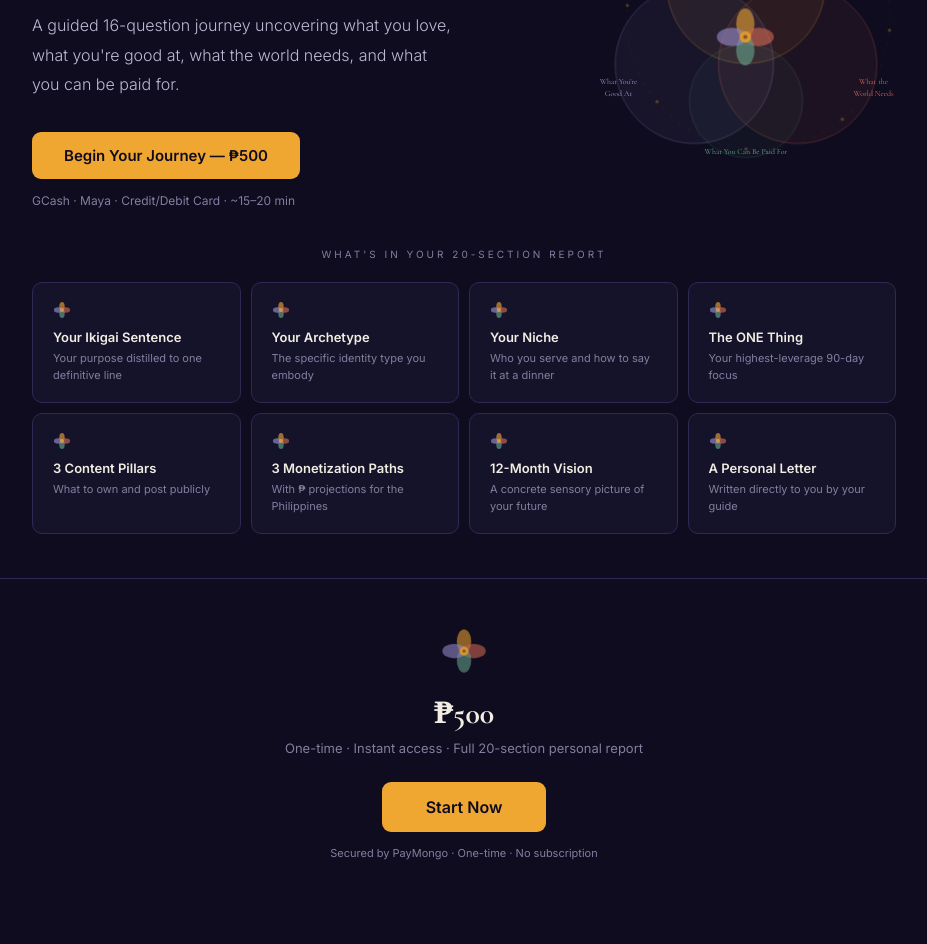
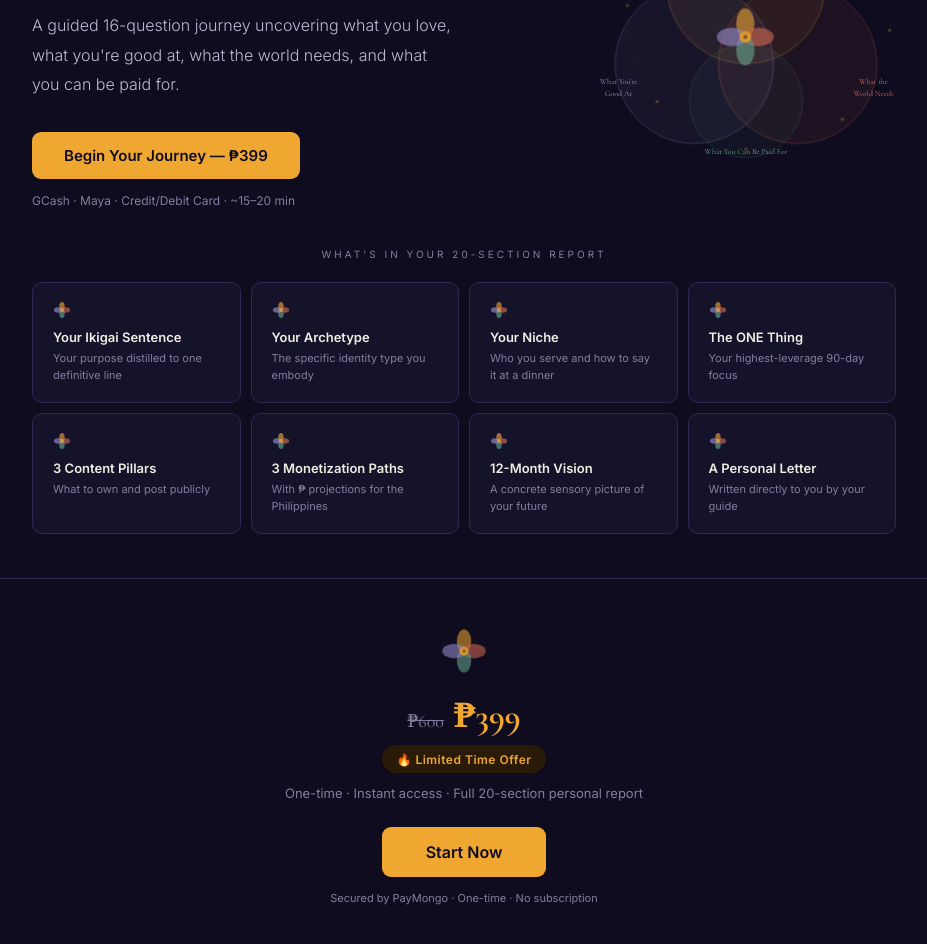
Before and after one commit to bictorinoxs/ikigai-journey, a Next.js app: page / in a window 1280 px wide. Shown: the part 260-1204 px from the top of the page, without its empty margins (176-1103 px from the left). Before the commit the page ends 1168 px from the top, so only its background shows below. Built offline with nearby package versions, Linux system fonts and the light colour scheme.

Commit message:
Limited time price ₱399, spinning petal loader, response time note

```diff
--- a/pages/index.js
+++ b/pages/index.js
@@ -44,7 +44,7 @@ ABSOLUTE RULES:
 • 1-word answer → "Tell me more — what does [word] look like specifically?"
 • "I don't know" → rephrase smaller
 
-FLOW: Ask their first name. Then warmly introduce the journey — explain there are 4 sections, 16 questions, and they'll receive a 20-section personal report at the end. Emphasize that the quality of their report depends entirely on the depth of their answers — encourage them to answer from the heart, not what sounds good. Specific, honest answers produce a powerful report. Vague answers produce a generic one. Then begin Q1.
+FLOW: Ask their first name. Then warmly introduce the journey — explain there are 4 sections, 16 questions, and they'll receive a 20-section personal report at the end. Let them know that each of your responses may take 30 seconds to 1 minute as you carefully reflect on their answers — this is intentional, not a glitch. Emphasize that the quality of their report depends entirely on the depth of their answers — encourage them to answer from the heart, not what sounds good. Specific, honest answers produce a powerful report. Vague answers produce a generic one. Then begin Q1.
 
 SECTION 1 — WHAT YOU LOVE (Q1–Q4):
 Q1: What did you do as a kid for hours without anyone paying you? Be specific.
@@ -354,11 +354,16 @@ const Msg = ({ text, isUser }) => {
   );
 };
 
-const Dots = () => {
-  const [n,setN] = useState(0);
-  useEffect(()=>{ const t=setInterval(()=>setN(x=>(x+1)%4),420); return()=>clearInterval(t); },[]);
-  return <span style={{ color:G.gold, fontSize:14, fontFamily:G.sans }}>{'Thinking'+'.'.repeat(n)}</span>;
-};
+const Dots = () => (
+  <svg viewBox="0 0 60 60" width="32" height="32" className="petal-spin-slow" aria-label="Thinking..." style={{ display:'block' }}>
+    <ellipse cx="30" cy="18" rx="9"  ry="15" fill="var(--gold)"  fillOpacity=".65"/>
+    <ellipse cx="42" cy="30" rx="15" ry="9"  fill="var(--coral)" fillOpacity=".65"/>
+    <ellipse cx="30" cy="42" rx="9"  ry="15" fill="var(--sage)"  fillOpacity=".65"/>
+    <ellipse cx="18" cy="30" rx="15" ry="9"  fill="var(--lav)"   fillOpacity=".65"/>
+    <circle  cx="30" cy="30" r="5.5" fill="var(--gold)"/>
+    <circle  cx="30" cy="30" r="2"   fill="var(--bg)" fillOpacity=".45"/>
+  </svg>
+);
 
 // ─────────────────────────────────────────────────────────────────────────────
 //  LANDING VIEW
@@ -407,7 +412,7 @@ const Landing = ({ onStart, isVerifying = false }) => (
           A guided 16-question journey uncovering what you love, what you're good at, what the world needs, and what you can be paid for.
         </p>
         <button onClick={onStart} disabled={isVerifying} style={{ background:isVerifying?G.brd:G.gold, color:isVerifying?G.muted:G.bg, border:'none', borderRadius:9, padding:'14px 32px', fontSize:15, fontWeight:600, cursor:isVerifying?'not-allowed':'pointer', fontFamily:G.sans, marginBottom:14 }}>
-          {isVerifying ? 'Verifying...' : 'Begin Your Journey — ₱500'}
+          {isVerifying ? 'Verifying...' : 'Begin Your Journey — ₱399'}
         </button>
         <p style={{ fontSize:12, color:G.muted, fontFamily:G.sans }}>GCash · Maya · Credit/Debit Card · ~15–20 min</p>
       </div>
@@ -440,7 +445,13 @@ const Landing = ({ onStart, isVerifying = false }) => (
     {/* Bottom CTA */}
     <div style={{ textAlign:'center', padding:'48px 28px', borderTop:`1px solid ${G.brd}` }}>
       <div style={{ display:'flex', justifyContent:'center', marginBottom:16 }}><PetalMark size={48} animated/></div>
-      <p style={{ fontSize:30, fontWeight:700, marginBottom:8 }}>₱500</p>
+      <div style={{ marginBottom:8 }}>
+        <span style={{ fontSize:18, color:G.muted, fontFamily:G.serif, textDecoration:'line-through', marginRight:10 }}>₱600</span>
+        <span style={{ fontSize:34, fontWeight:700, color:G.gold }}>₱399</span>
+      </div>
+      <div style={{ display:'inline-block', background:'#2a1a08', border:`1px solid ${G.gold}50`, borderRadius:20, padding:'4px 14px', marginBottom:12 }}>
+        <span style={{ fontSize:12, color:G.gold, fontFamily:G.sans, fontWeight:600, letterSpacing:'0.5px' }}>🔥 Limited Time Offer</span>
+      </div>
       <p style={{ fontSize:13, color:G.muted, marginBottom:26, fontFamily:G.sans }}>One-time · Instant access · Full 20-section personal report</p>
       <button onClick={onStart} disabled={isVerifying} style={{ background:isVerifying?G.brd:G.gold, color:isVerifying?G.muted:G.bg, border:'none', borderRadius:9, padding:'15px 44px', fontSize:16, fontWeight:600, cursor:isVerifying?'not-allowed':'pointer', fontFamily:G.sans }}>
         {isVerifying ? 'Verifying...' : 'Start Now'}
@@ -468,7 +479,10 @@ const Payment = ({ onSuccess, onBack }) => {
             <p style={{ color:G.muted, fontSize:12 }}>Your 20-section personal report</p>
           </div>
           <div style={{ background:G.surf2, borderRadius:10, padding:'13px 20px', textAlign:'center', marginBottom:20, border:`1px solid ${G.brd}` }}>
-            <div style={{ fontSize:30, fontWeight:700, color:G.gold, fontFamily:G.serif }}>₱500</div>
+            <div style={{ display:'flex', alignItems:'baseline', gap:8, justifyContent:'center' }}>
+              <span style={{ fontSize:16, color:G.muted, fontFamily:G.serif, textDecoration:'line-through' }}>₱600</span>
+              <span style={{ fontSize:30, fontWeight:700, color:G.gold, fontFamily:G.serif }}>₱399</span>
+            </div>
             <div style={{ fontSize:11, color:G.muted, marginTop:3 }}>One-time · Instant access</div>
           </div>
           <p style={{ fontSize:11, color:G.muted, marginBottom:10, textTransform:'uppercase', letterSpacing:'1.5px' }}>Payment method</p>
@@ -487,7 +501,7 @@ const Payment = ({ onSuccess, onBack }) => {
             </p>
           </div>
           <button onClick={pay} disabled={!method||loading} style={{ width:'100%', background:method?G.gold:G.brd, color:method?G.bg:G.muted, border:'none', borderRadius:10, padding:14, fontSize:15, fontWeight:600, cursor:method?'pointer':'not-allowed', fontFamily:G.sans }}>
-            {loading ? '⌛ Processing...' : 'Pay ₱500'}
+            {loading ? '⌛ Processing...' : 'Pay ₱399'}
           </button>
           <p style={{ textAlign:'center', fontSize:11, color:G.muted, marginTop:12 }}>🔒 Secured by PayMongo</p>
         </div>
@@ -564,11 +578,8 @@ const ChatView = ({ messages, input, setInput, onSend, isLoading, answerCount, e
             </div>
           ))}
           {isLoading && (
-            <div style={{ display:'flex', justifyContent:'flex-start', alignItems:'flex-end', gap:10 }}>
-              <PetalMark size={20} animated/>
-              <div style={{ background:G.surf, border:`1px solid ${G.brd}`, borderRadius:'4px 16px 16px 16px', padding:'12px 16px' }}>
-                <Dots/>
-              </div>
+            <div style={{ display:'flex', justifyContent:'flex-start', alignItems:'center', gap:14 }}>
+              <Dots/>
             </div>
           )}
           <div ref={endRef}/>
```
